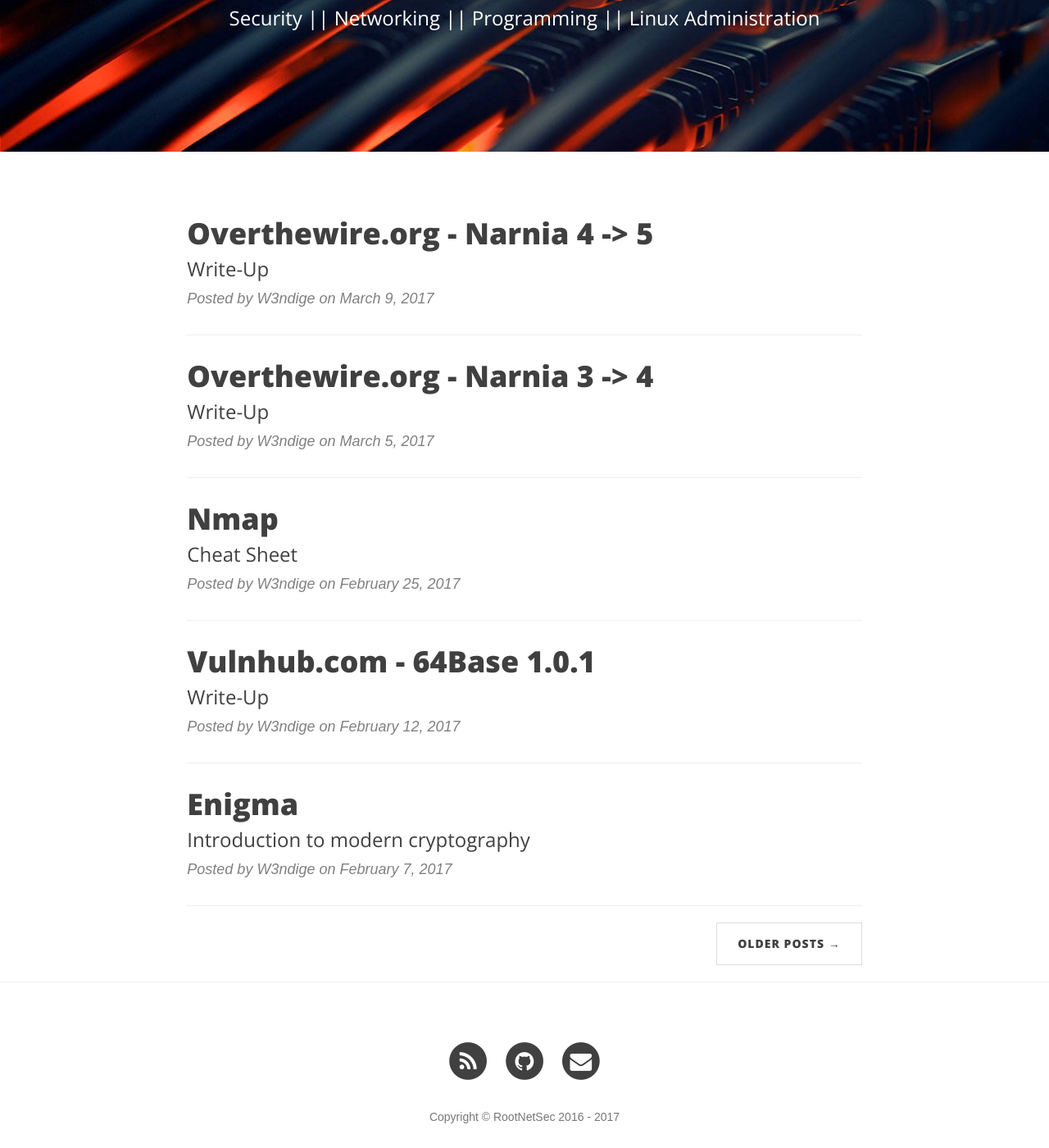
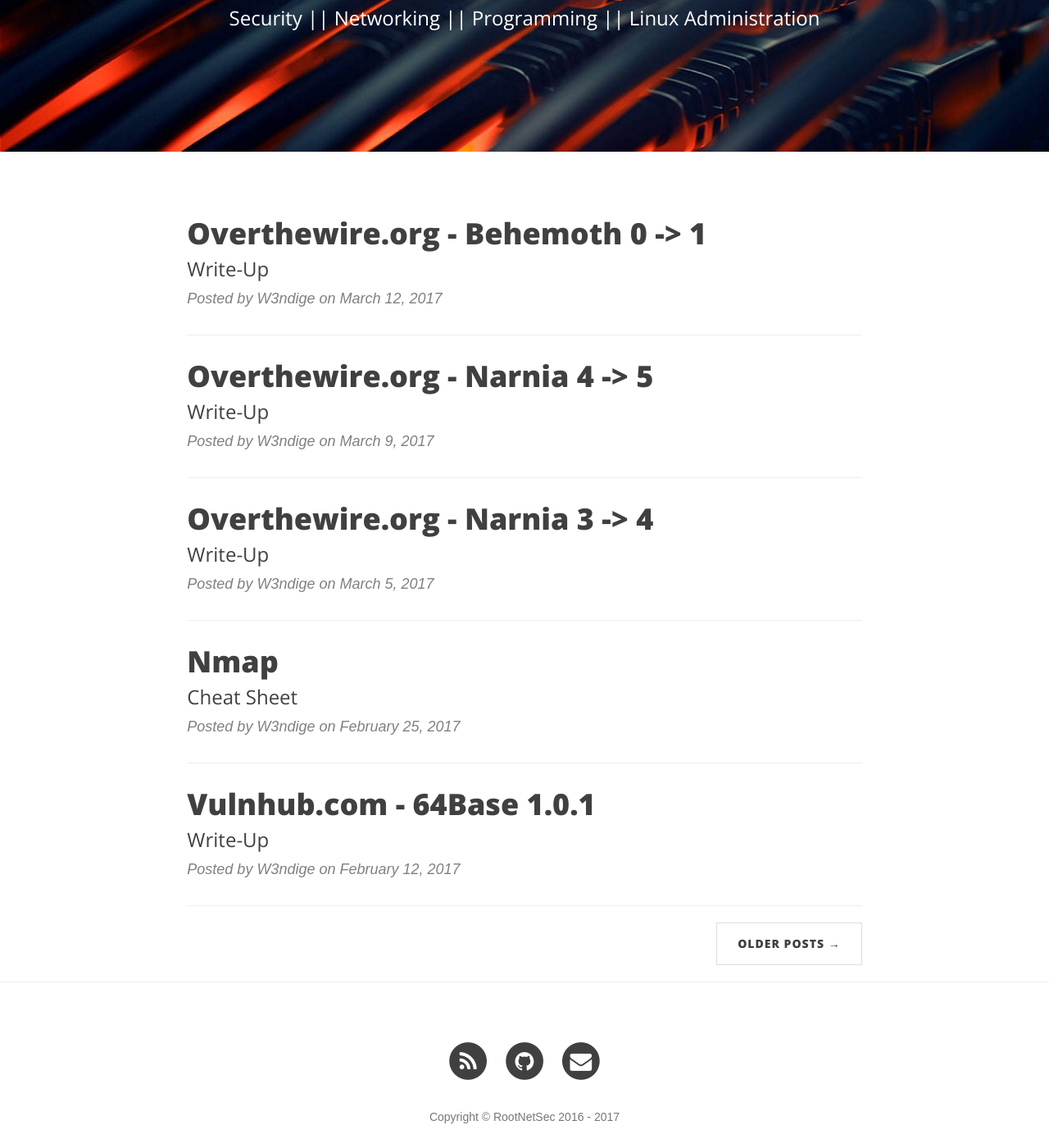
Before and after one commit to W3ndige/rootnetsec.github.io, a Jekyll site: the page built from index.html, in a window 1280 px wide and 1400 px high, scrolled down 351 px. Shown: the whole window at 82% size. Built offline with Jekyll 4.4.1, drawn with Linux system fonts in a browser that asks for light colours; nearby versions of some CDN libraries; some web fonts are replaced; the list of posts is cut into pages by our own code; some of the changed lines change nothing that is shown.

Commit message:
Add Overthewire Behemoth post

```diff
--- a/_posts/2017-03-09-overthewire.org-narnia-5.markdown
+++ b/_posts/2017-03-09-overthewire.org-narnia-5.markdown
@@ -88,7 +88,7 @@
 <p>Once again we have the password to the next level! </p>
 
 <h1>Conclusion</h1>
-<p>Another big thanks  to <a href="http://overthewire.org/wargames/">OverTheWire</a>! I'm looking forward to the next challenges! </p>
+<p>Another big thanks to <a href="http://overthewire.org/wargames/">OverTheWire</a>! I'm looking forward to the next challenges! </p>
 
 
 <p>~ Stay safe!</p>
--- /dev/null
+++ b/_posts/2017-03-12-overthewire.org-behemoth-1.markdown
@@ -0,0 +1,148 @@
+---
+layout:     post
+title:      "Overthewire.org - Behemoth 0 -> 1"
+subtitle:   "Write-Up"
+date:       2017-03-12 0:00:00
+author:     "W3ndige"
+header-img: "img/overthewire-header.png"
+category: Overthewire
+---
+<h1>Introduction</h1>
+
+<p>Today we're going to be attacking another reverse engineering challenge, this time from the <b>Behemoth</b> series. </p>
+
+<p><i>This wargame deals with a lot of regular vulnerabilities found commonly 'out
+in the wild'. While the game makes no attempts at emulating a real environment
+it will teach you how to exploit several of the most common coding mistakes
+including buffer overflows, race conditions and privilege escalation.</i></p>
+
+<p>Sounds fun, so let's jump straight into the unknown! </p>
+
+<h1>Challenge</h1>
+
+<p>This time, we are given only a binary file, so no more viewing the source code. </p>
+
+{% highlight bash %}
+behemoth0@melinda:~$ cd /behemoth/
+behemoth0@melinda:/behemoth$ ./behemoth0
+Password: password
+Access denied..
+{% endhighlight %}
+
+<p>We have to somehow get the password which may result in spawning a shell. Our best friend - <b>gdb</b> can help us with getting some better information about how we should approach this challenge.  </p>
+
+{% highlight bash %}
+behemoth0@melinda:/behemoth$ gdb ./behemoth0
+(gdb) disas main
+{% endhighlight %}
+
+<p>This code looks really interesting. Most of the functions are known from C, but what is <b>memfrob</b>? </p>
+
+{% highlight c %}
+Dump of assembler code for function main:
+   0x080485a2 <+0>:	push   %ebp
+   0x080485a3 <+1>:	mov    %esp,%ebp
+   0x080485a5 <+3>:	and    $0xfffffff0,%esp
+   0x080485a8 <+6>:	sub    $0x70,%esp
+   0x080485ab <+9>:	mov    %gs:0x14,%eax
+   0x080485b1 <+15>:	mov    %eax,0x6c(%esp)
+   0x080485b5 <+19>:	xor    %eax,%eax
+   0x080485b7 <+21>:	movl   $0x475e4b4f,0x1f(%esp)
+   0x080485bf <+29>:	movl   $0x45425953,0x23(%esp)
+   0x080485c7 <+37>:	movl   $0x595e58,0x27(%esp)
+   0x080485cf <+45>:	movl   $0x8048720,0x10(%esp)
+   0x080485d7 <+53>:	movl   $0x8048738,0x14(%esp)
+   0x080485df <+61>:	movl   $0x804874d,0x18(%esp)
+   0x080485e7 <+69>:	movl   $0x8048761,(%esp)
+   0x080485ee <+76>:	call   0x8048400 <printf@plt>
+   0x080485f3 <+81>:	lea    0x2b(%esp),%eax
+   0x080485f7 <+85>:	mov    %eax,0x4(%esp)
+   0x080485fb <+89>:	movl   $0x804876c,(%esp)
+   0x08048602 <+96>:	call   0x8048470 <__isoc99_scanf@plt>
+   0x08048607 <+101>:	lea    0x1f(%esp),%eax
+   0x0804860b <+105>:	mov    %eax,(%esp)
+   0x0804860e <+108>:	call   0x8048440 <strlen@plt>
+   0x08048613 <+113>:	mov    %eax,0x4(%esp)
+   0x08048617 <+117>:	lea    0x1f(%esp),%eax
+   0x0804861b <+121>:	mov    %eax,(%esp)
+   0x0804861e <+124>:	call   0x804857d <memfrob>
+   0x08048623 <+129>:	lea    0x1f(%esp),%eax
+   0x08048627 <+133>:	mov    %eax,0x4(%esp)
+   0x0804862b <+137>:	lea    0x2b(%esp),%eax
+   0x0804862f <+141>:	mov    %eax,(%esp)
+   0x08048632 <+144>:	call   0x80483f0 <strcmp@plt>
+   0x08048637 <+149>:	test   %eax,%eax
+   0x08048639 <+151>:	jne    0x8048665 <main+195>
+   0x0804863b <+153>:	movl   $0x8048771,(%esp)
+   0x08048642 <+160>:	call   0x8048420 <puts@plt>
+   0x08048647 <+165>:	movl   $0x0,0x8(%esp)
+---Type <return> to continue, or q <return> to quit---
+   0x0804864f <+173>:	movl   $0x8048782,0x4(%esp)
+   0x08048657 <+181>:	movl   $0x8048785,(%esp)
+   0x0804865e <+188>:	call   0x8048460 <execl@plt>
+   0x08048663 <+193>:	jmp    0x8048671 <main+207>
+   0x08048665 <+195>:	movl   $0x804878d,(%esp)
+   0x0804866c <+202>:	call   0x8048420 <puts@plt>
+   0x08048671 <+207>:	mov    $0x0,%eax
+   0x08048676 <+212>:	mov    0x6c(%esp),%edx
+   0x0804867a <+216>:	xor    %gs:0x14,%edx
+   0x08048681 <+223>:	je     0x8048688 <main+230>
+   0x08048683 <+225>:	call   0x8048410 <__stack_chk_fail@plt>
+   0x08048688 <+230>:	leave
+   0x08048689 <+231>:	ret
+End of assembler dump.
+{% endhighlight s%}
+
+<p>Let's take a look at the man pages description. </p>
+
+<p><i>The  memfrob() function encrypts the first n bytes of the memory area s
+by exclusive-ORing each character with the number 42.  The  effect  can
+be reversed by using memfrob() on the encrypted memory area.</i></p>
+
+<p><i>Note  that  this function is not a proper encryption routine as the XOR
+constant is fixed, and is suitable only for hiding strings.</i></p>
+
+<p>That looks like a good thing to exploit, but I have another idea. Firstly, we will have to set a breakpoint at the <b>strcmp</b> function. </p>
+
+{% highlight bash %}
+(gdb) break *0x08048632
+Breakpoint 1 at 0x8048632
+(gdb) run
+Starting program: /games/behemoth/behemoth0
+Password: AAAAAAA
+
+Breakpoint 1, 0x08048632 in main ()
+
+{% endhighlight %}
+
+<p>Now let's take a look at the <b>0x0804862f</b> address. This line copies the value from <b>%eax</b> to the location in memory that <b>%esp</b> points to. Maybe we can view what <b>%eax</b> is storing inside? </p>
+
+{% highlight bash %}
+(gdb) x/s $eax
+0xffffd67b:	"AAAAAAA"
+{% endhighlight %}
+
+<p>Wow, that's the password we have entered just seconds ago! So maybe <b>%esp</b> will be our desired password? </p>
+
+{% highlight bash %}
+(gdb) x/s $esp
+0xffffd650:	"{\326\377\377o\326\377\377p\326\377\377\322\202\004\b \207\004\b8\207\004\bM\207\004\bFw\353eatmyshorts"
+{% endhighlight %}
+
+<p>This string at the end looks quite suspicious, maybe we should check that? </p>
+
+
+{% highlight bash %}
+behemoth0@melinda:/behemoth$ ./behemoth0
+Password: eatmyshorts
+Access granted..
+$ cat /etc/behemoth_pass/behemoth1
+**********
+{% endhighlight %}
+
+<p>It was the password! </p>
+
+<h1>Conclusion</h1>
+<p>I'm definitely going to continue Behemoth wargame, as from the beginning challenges are really fun and intriguing. Thanks <a href="http://overthewire.org/wargames/">OverTheWire</a>!</p>
+
+<p>~ Stay safe! </p>
```
Also changed, not shown: Gemfile.lock, 10 other files.
